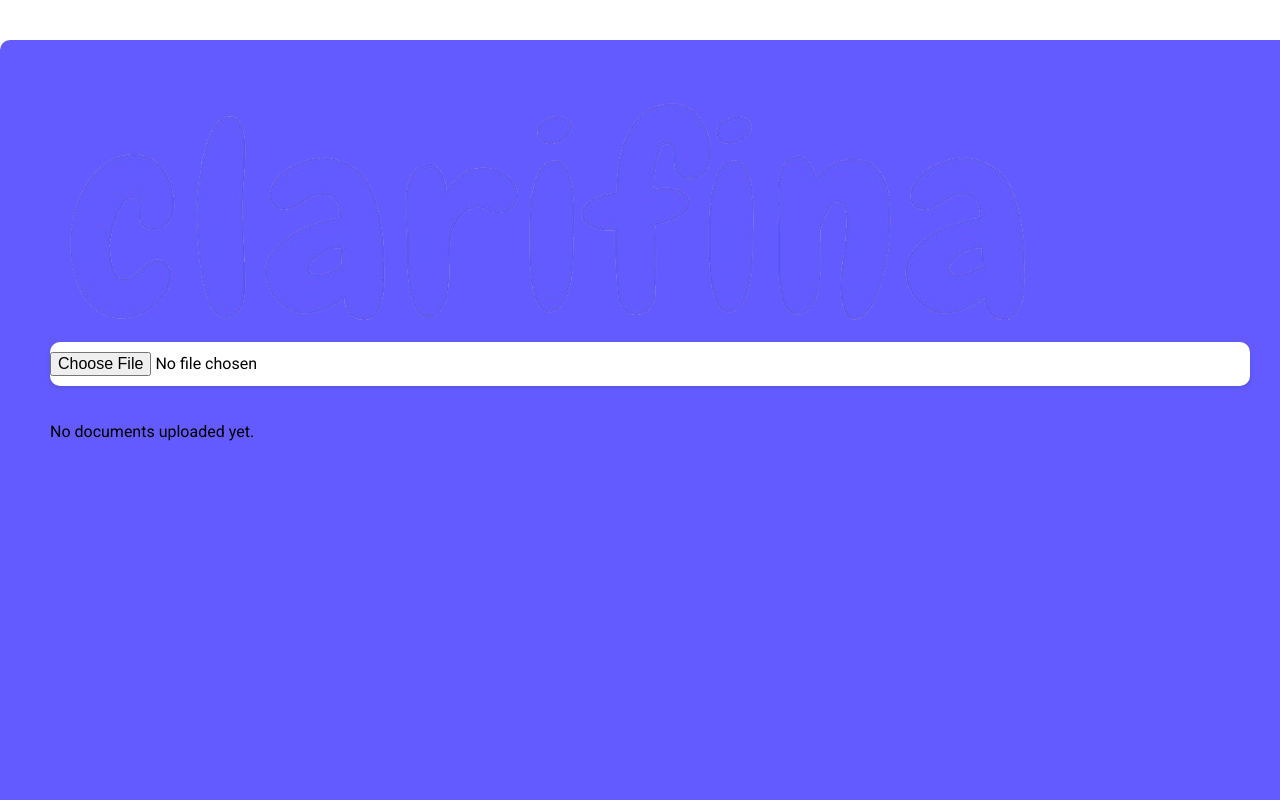
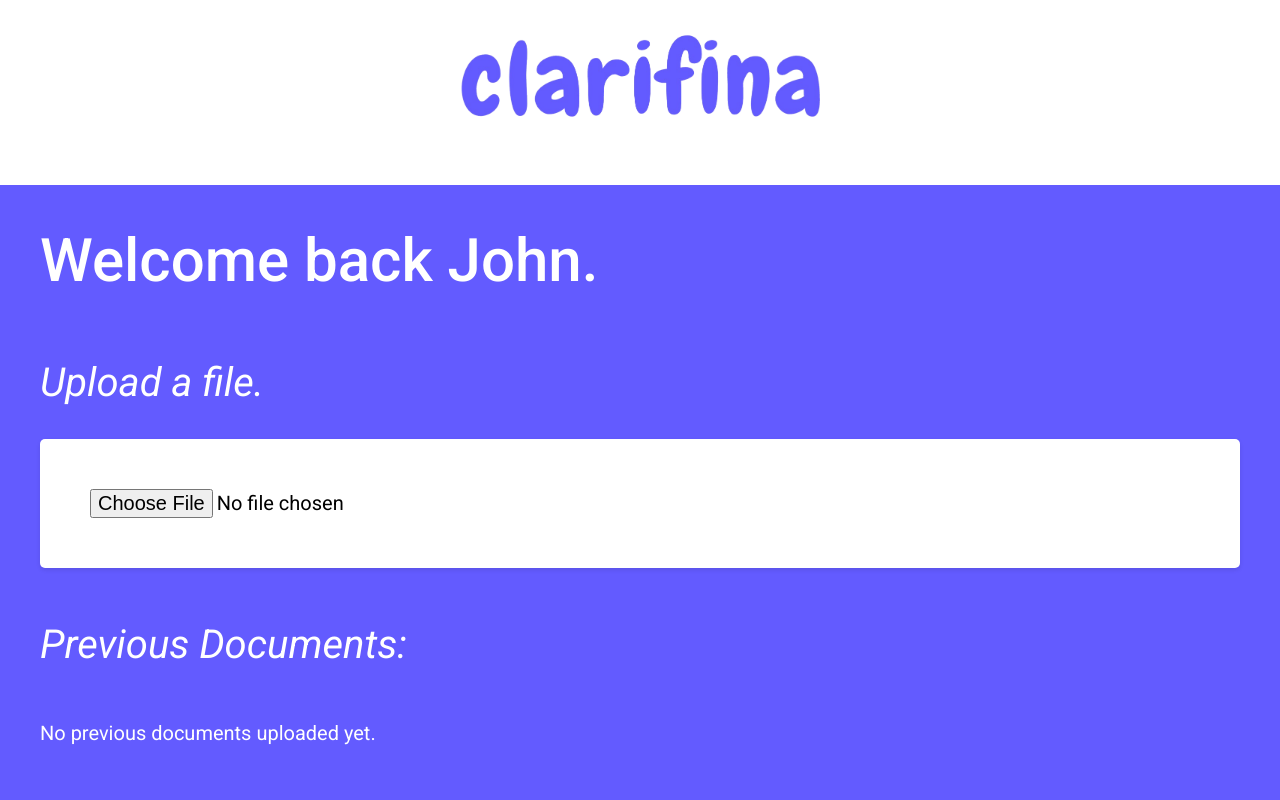
Before and after one commit to aarnavgautam/clarifin-ai, a React (Create React App) app in the folder my-app/: page /profile in a window 1280 px wide. Shown: the top 800 px of the page. Built offline with nearby package versions, Linux system fonts and the light colour scheme.

Commit message:
first frontend changes

```diff
--- a/my-app/src/pages/home/Home.css
+++ b/my-app/src/pages/home/Home.css
@@ -32,11 +32,12 @@
 .home_login {
     background-color: #635BFF;
     border-radius: 10px;
-    padding: 2em 5em;
+    padding: 2em 7em !important;
     color: white;
     display: flex; /* Add this */
-    flex-direction: column; /* Add this */
-    align-items: center; /* Center items */
+    flex-direction: column !important; /* Add this */
+    align-items: center !important; /* Center items */
+    /* padding: 0; */
 }
 
 .home_login h2 {
@@ -48,10 +49,6 @@
     margin-top: 20px;
 }
 
-.home_login input {
-    padding-right: 35%;
-}
-
 .home_option_label {
     margin-bottom: 100px;
 }
@@ -59,14 +56,15 @@
 .home_login button {
     color: white;
     margin-top: 20px;
-    padding: 5px;
-    padding-left: 50px;
-    padding-right: 50px;
-    border-radius: 10px; /* Add px */
+    padding: 10px 50px; /* Adjust the padding */
+    border-radius: 10px;
     background-color: transparent;
     border: 2px solid white;
-    cursor: pointer; /* Optional: change cursor on hover */
-    margin-left: 21%;
+    cursor: pointer;
+    display: flex;
+    justify-content: center; /* Center the text horizontally */
+    align-items: center; /* Center the text vertically */
+    width: 100%; /* Make button full width to center properly */
 }
 
 .home_login p {
--- a/my-app/src/pages/profile/Profile.css
+++ b/my-app/src/pages/profile/Profile.css
@@ -1,25 +1,23 @@
 .document_container {
-  padding: 0 20px;
+  padding: 0 20px; /* Add left and right margins */
   display: flex;
   flex-direction: column;
-  align-items: center;
+  align-items: center; /* Center contents horizontally */
 }
-
 .document_logo {
   width: 100%;
-  margin-bottom: 20px;
+  margin-bottom: 20px; /* Space between logo and grid */
 }
-
-/* name */
+/* Profile Welcome */
 .profile_welcome {
   font-size: 60px;
   text-align: left;
   font-weight: 500;
-  color: black;
+  color: white; /* Changed to white for visibility */
   margin-top: -10px;
+  margin-bottom: 30px;
 }
-
-/* upload */
+/* Upload Section */
 .upload {
   background-color: white;
   padding: 50px;
@@ -28,85 +26,70 @@
   width: 100%;
   box-sizing: border-box;
   margin-bottom: 20px;
-
   display: flex;
   flex-direction: column;
   justify-content: center;
   align-items: center;
 }
-
 .uploadtxt {
   font-weight: 400;
-  color: white;
+  color: white; /* Adjust if necessary based on background */
   font-size: 40px;
   font-style: italic;
 }
-
+/* Documents Preview */
 .profile_documents_preview {
   margin-top: 40px;
-  background-color: #635bff;
+  background-color: #635BFF;
   border-radius: 10px;
   width: 100%;
   padding: 50px;
-  max-width: 1200px;
-  height: 800px;
-  overflow-y: auto;
+  max-width: 1200px; /* Limit max width for larger screens */
+  height: 800px; /* Set a fixed height */
+  overflow-y: auto; /* Enable vertical scrolling */
   display: flex;
-  flex-direction: column;
+  flex-direction: column; /* Arrange items in a column */
   justify-content: flex-start;
-  align-items: flex-start;
+  align-items: flex-start; /* Align text to the left */
 }
-
-.profile_welcome {
-  font-size: 60px;
-  text-align: left;
-  font-weight: 500;
-  color: white;
-  margin-bottom: 30px;
-}
-
+/* Documents Grid */
 .documents-grid {
-  width: 100%;
+  width: 100%; /* Full width of the parent container */
   display: grid;
   grid-template-columns: repeat(auto-fit, minmax(300px, 1fr)); /* Responsive columns */
-  gap: 20px;
+  gap: 20px; /* Adjust the gap between grid items */
   margin-top: 25px;
 }
-
+/* Document Card */
 .document-card {
-  background-color: #f9f9f9;
+  background-color: #F9F9F9;
   padding: 20px; /* Reduce padding if necessary */
-  border: 3px solid #e0e0e0; /* Add a border */
+  border: 3px solid #E0E0E0; /* Add a border */
   border-radius: 8px;
   box-shadow: 0 4px 8px rgba(0, 0, 0, 0.2); /* Enhanced drop shadow */
   cursor: pointer;
   transition: transform 0.3s ease, box-shadow 0.3s ease; /* Smooth transition */
   text-align: center;
-  padding-top: 20px;
   width: 100%; /* Each card fills the grid cell */
   box-sizing: border-box; /* Include padding and border in total width */
 }
-
 .document-card:hover {
   transform: translateY(-5px);
   box-shadow: 0 8px 16px rgba(0, 0, 0, 0.3); /* Shadow on hover */
 }
-
 .document-card h3 {
   margin: 0;
 }
-
 .document-card p {
   margin: 10px 0 0;
 }
-
+/* No Documents Message */
 .profile_documents_preview .noDoc {
   color: white; /* Adjust as needed */
   font-size: 20px;
   text-align: center;
   margin-top: 20px;
 }
-
 .noDocContainer {
   flex: 1; /* Allow it to take available space */
   display: flex; /* Use flexbox to center content */
@@ -114,7 +97,6 @@
   align-items: center; /* Center vertically */
   height: 100%; /* Full height of the parent */
 }
-
 .noDoc {
   color: white; /* Adjust as needed */
   font-size: 20px;
--- a/my-app/src/pages/profile/Profile.tsx
+++ b/my-app/src/pages/profile/Profile.tsx
@@ -3,17 +3,13 @@ import { storage, auth } from '../../firebaseConfig/firebase.js';
 import { ref, uploadBytesResumable, getDownloadURL, listAll } from 'firebase/storage';
 import { useNavigate, useLocation } from 'react-router-dom';
 import './Profile.css';
-
-import logo from '../../assets/clarifina.png'
-
+import logo from '../../assets/clarifina.png';
 const Profile: React.FC = () => {
-  const [documents, setDocuments] = useState<{ url: string, name: string }[]>([]);
+  const [documents, setDocuments] = useState<{ url: string; name: string; file: File | null }[]>([]);
   const [progress, setProgress] = useState<number>(0);
   const [downloadURL, setDownloadURL] = useState<string | null>(null);
   const navigate = useNavigate();
   const location = useLocation();
-
-  // Fetch documents from Firebase Storage
   const fetchDocuments = async () => {
     if (auth.currentUser) {
       const folderRef = ref(storage, `documents/${auth.currentUser.uid}`);
@@ -22,11 +18,9 @@ const Profile: React.FC = () => {
         const docs = await Promise.all(
           res.items.map(async (itemRef) => {
             const url = await getDownloadURL(itemRef);
-            const name = itemRef.name; // Extract the file name
-            return { url, name }; // Return both the URL and file name
+            return { url, name: itemRef.name, file: null };
           })
         );
-
         setDocuments(docs);
         console.log(docs);
       } catch (error) {
@@ -34,21 +28,15 @@ const Profile: React.FC = () => {
       }
     }
   };
-
   useEffect(() => {
     fetchDocuments();
   }, []);
-
-  // Handle file upload
   const handleFileUpload = (e: React.ChangeEvent<HTMLInputElement>) => {
     if (e.target.files && e.target.files[0] && auth.currentUser) {
       const selectedFile = e.target.files[0];
-
       if (selectedFile.type === 'application/pdf') {
         const storageRef = ref(storage, `documents/${auth.currentUser.uid}/${selectedFile.name}`);
-
         const uploadTask = uploadBytesResumable(storageRef, selectedFile);
-
         uploadTask.on(
           'state_changed',
           (snapshot) => {
@@ -63,9 +51,7 @@ const Profile: React.FC = () => {
             const url = await getDownloadURL(uploadTask.snapshot.ref);
             setDownloadURL(url);
             console.log('File available at', url);
-
             await fetchDocuments(); // Refresh document list
-
             navigate('/document', { state: { downloadURL: url, uid: location.state.uid, incomingFile: selectedFile } });
           }
         );
@@ -74,8 +60,6 @@ const Profile: React.FC = () => {
       }
     }
   };
-
-  // Handle card click to navigate to the document viewer
   const handleCardClick = async (docUrl: string, docName: string) => {
     try {
       const response = await fetch(docUrl);
@@ -89,41 +73,33 @@ const Profile: React.FC = () => {
       throw error;
     }
   };
-
   return (
     <>
-    <section className = "profile_container">
-      <div className = "profile_header">
-
-      </div>
-
+      <div className="document_container">
+        <img src={logo} className="document_logo" alt="Logo" />
         <div className="profile_documents_preview">
-
-          <img src = {logo} className = "profileLogo" />
-
-          <input type="file" onChange={handleFileUpload} />
+          <h1 className="profile_welcome">Welcome back John.</h1>
+          {/* Upload Section */}
+          <h2 className="uploadtxt">Upload a file.</h2>
+          <input type="file" onChange={handleFileUpload} className="upload" />
           {progress > 0 && <p>Upload progress: {progress}%</p>}
+          {/* Previous Documents Section */}
+          <h2 className="uploadtxt">Previous Documents:</h2>
           {documents.length > 0 ? (
             <div className="documents-grid">
               {documents.map((doc, ind) => (
-                <div
-                  key={ind}
-                  className="document-card"
-                  onClick={() => handleCardClick(doc.url, doc.name)}
-                >
-                  <h3>{doc.name}</h3> {/* Display the document's name as the heading */}
+                <div key={ind} className="document-card" onClick={() => handleCardClick(doc.url, doc.name)}>
+                  <h3>{doc.name}</h3>
                   <p>Click to view the document</p>
                 </div>
               ))}
             </div>
-      ) : (
-        <p>No documents uploaded yet.</p>
-      )}
+          ) : (
+            <p className="noDoc">No previous documents uploaded yet.</p>
+          )}
         </div>
-    </section>
-
+      </div>
     </>
   );
 };
-
 export default Profile;
```
